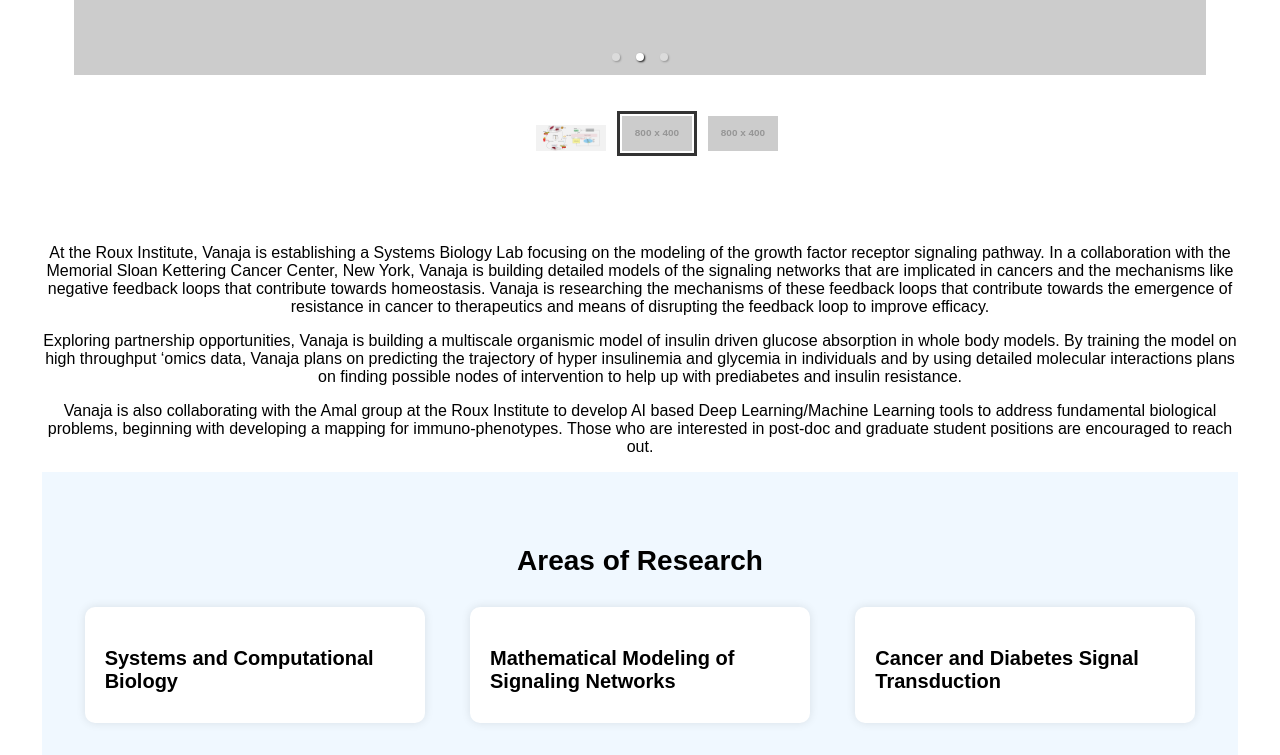
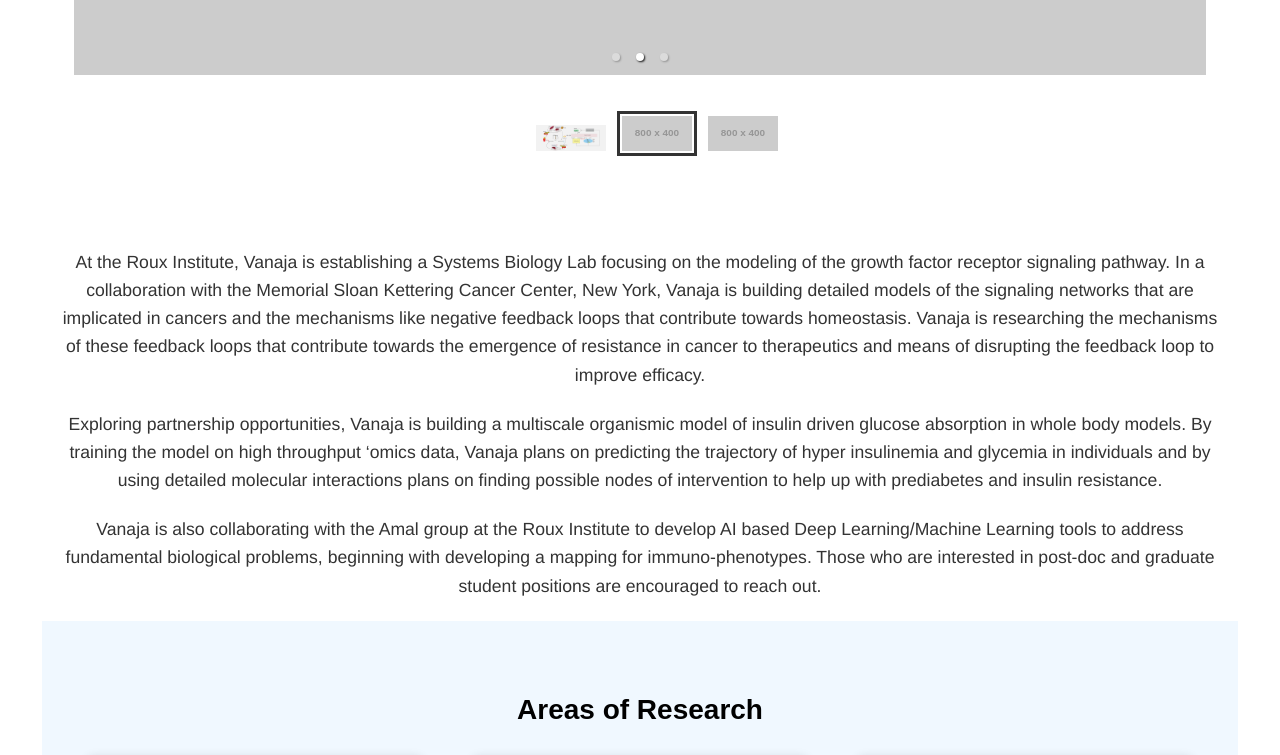
Before and after one commit to SreeSatyaGit/VanajaLab, a React (Create React App) app: page / in a window 1280 px wide. Shown: the part 624-1379 px from the top of the page. Built offline with nearby package versions, Linux system fonts and the light colour scheme.

Commit message:
labInfo css

```diff
--- a/src/App.css
+++ b/src/App.css
@@ -251,10 +251,16 @@
 }
 
 .labInfo {
-  text-align: center;
-  padding: 0px;
-  font-family: Arial, Helvetica, sans-serif;
-  font-size: 1rem;
+  font-family: 'Helvetica Neue', Helvetica, Arial, sans-serif;
+    color: #333;
+    line-height: 1.6;
+    margin: 20px;
+    padding: 0;
+}
+
+.labInfo p{
+  font-size: 1.1em;
+  margin-bottom: 1.2em;
 }
 
 .publications {
```
